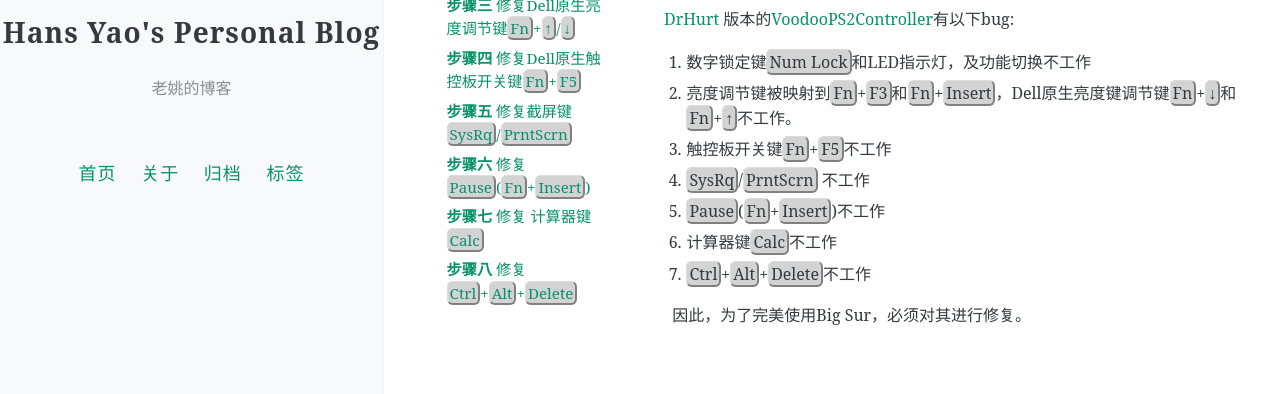
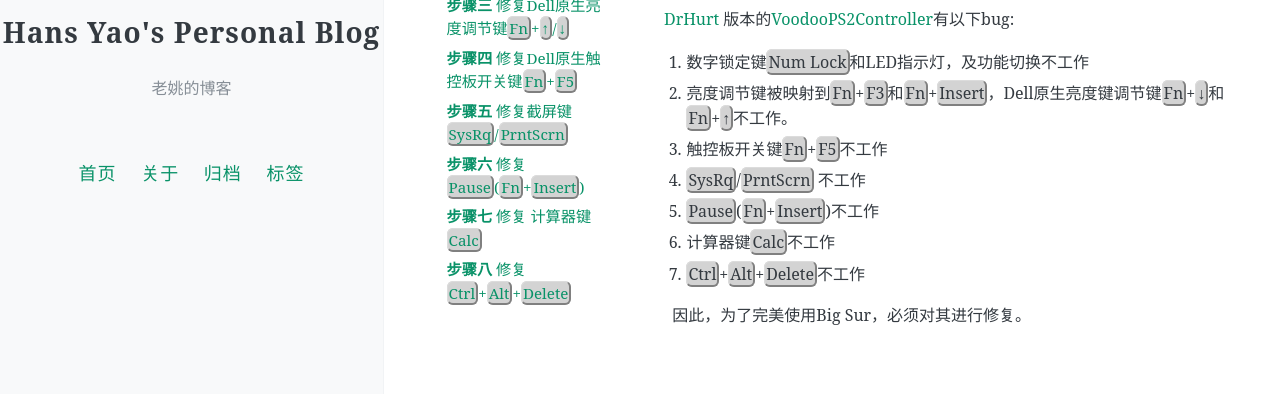
Before and after one commit to hansyao/hansyao.github.io, a Jekyll site: the page built from _posts/2021-05-21-Dell_M4800_keyboard_fix.md, in a window 1280 px wide. Shown: the part 290-684 px from the top of the page. Built offline with Jekyll 4.4.1, drawn with Linux system fonts in a browser that asks for light colours; comment, search, counter and statistics services are not loaded.

Commit message:
update KBD style

```diff
--- a/_sass/_highlights.scss
+++ b/_sass/_highlights.scss
@@ -5,7 +5,7 @@ pre, code {
 //keyboard keys style
 kbd {
   border-radius: 6px;
-  padding: 1px 2px 0;
+  padding: 1px 1px 0;
   border: 1px solid gainsboro;
   border-bottom: 2px solid grey;
   border-right: 2px solid grey;
```
